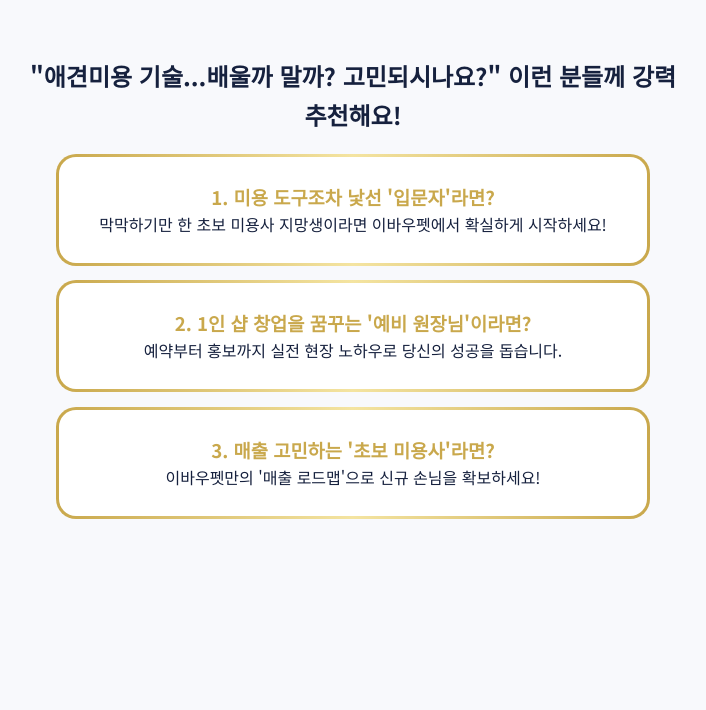
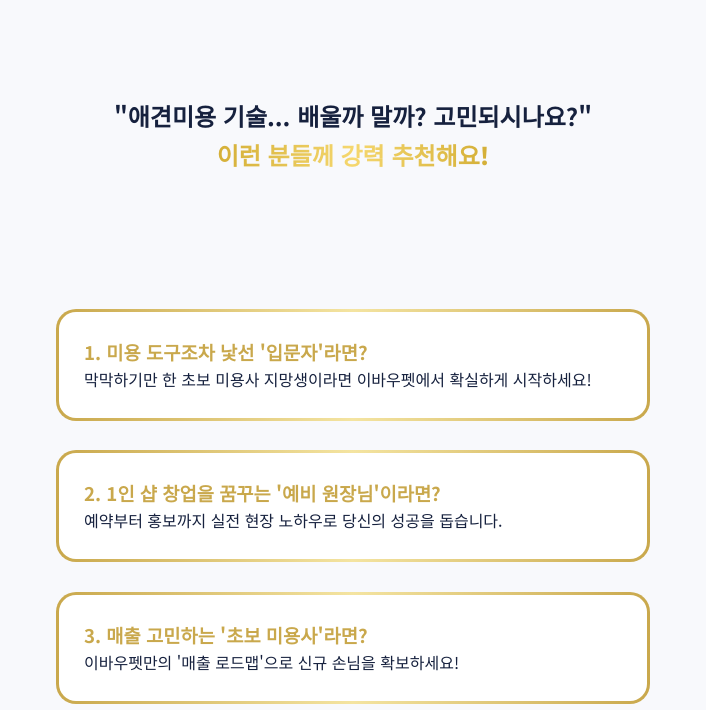
Before and after one commit to irpark0223-cyber/evawpet_irpark, a plain HTML site: page index.html in a window 1280 px wide. Shown: the part 2004-2714 px from the top of the page, without its empty margins (287-993 px from the left). Drawn offline with Linux system fonts and the light colour scheme.

Commit message:
Update index.html

```diff
--- a/index.html
+++ b/index.html
@@ -380,8 +380,45 @@
         </div>
 
         <!-- 섹션 2: 골드 테두리 로드맵 -->
-        <div class="section">
-            <h2 style="color:#16213E;">"애견미용 기술...배울까 말까? 고민되시나요?" 이런 분들께 강력 추천해요!</h2>
+<div class="section" style="text-align: center; padding: 40px 20px;">
+    <h2 style="color:#16213E; line-height: 1.6; font-size: 24px;">
+        "애견미용 기술... 배울까 말까? 고민되시나요?"<br>
+        <span style="
+            position: relative;
+            display: inline-block;
+            background: linear-gradient(90deg, #d4af37, #f5d76e, #d4af37);
+            -webkit-background-clip: text;
+            -webkit-text-fill-color: transparent;
+            font-weight: 900;
+        " class="gold-text">
+            이런 분들께 강력 추천해요!
+            <span class="underline-anim"></span>
+        </span>
+    </h2>
+
+    <style>
+        .gold-text { position: relative; }
+
+        .underline-anim {
+            position: absolute;
+            bottom: -5px;
+            left: 0;
+            width: 100%;
+            height: 3px;
+            background-color: #ff4d4d;
+            animation: blinkSlow 2.5s ease-in-out infinite;
+        }
+
+        @keyframes blinkSlow {
+            0%, 100% { opacity: 0; }
+            50% { opacity: 1; }
+        }
+    </style>
+
+    <!-- 나머지 내용 동일 -->
+</div>
+
+
             <div class="bubble b1">
                 <h3>1. 미용 도구조차 낯선 '입문자'라면?</h3>
                 <p>막막하기만 한 초보 미용사 지망생이라면 이바우펫에서 확실하게 시작하세요!</p>
```
